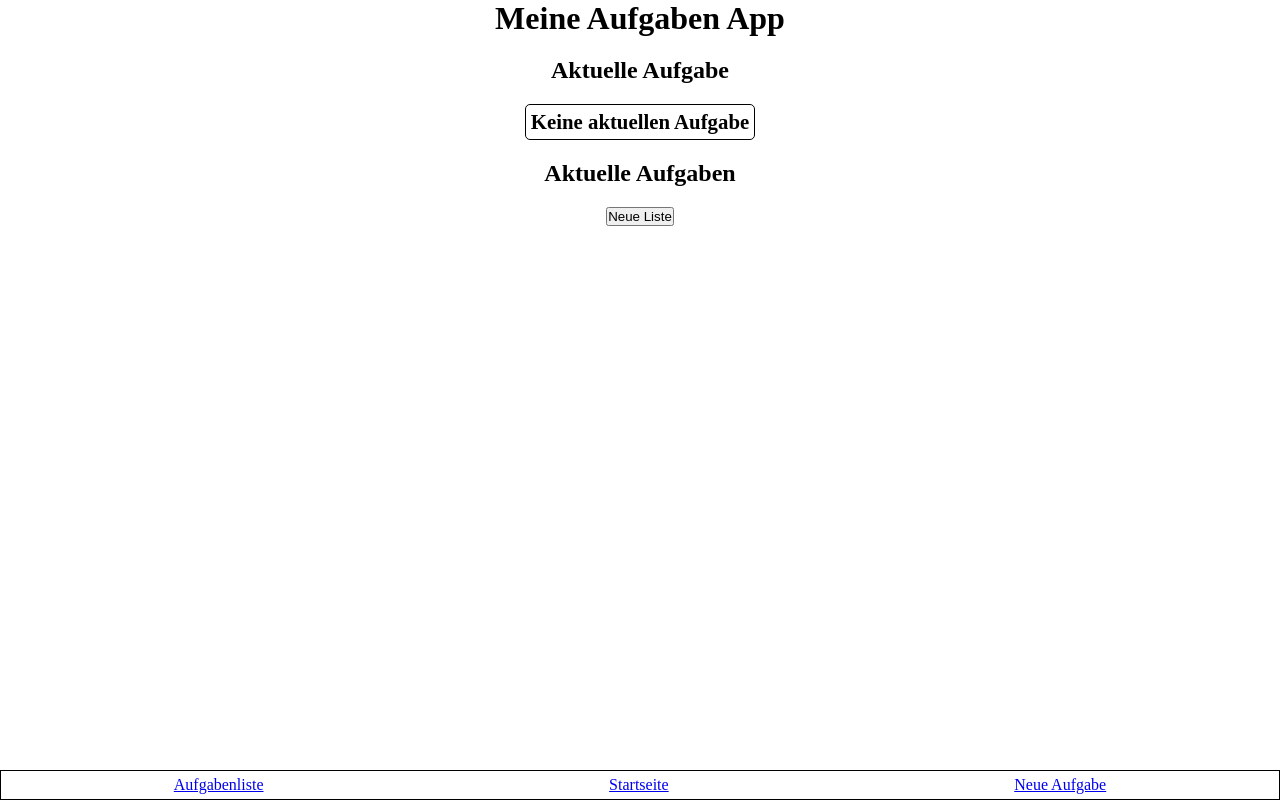
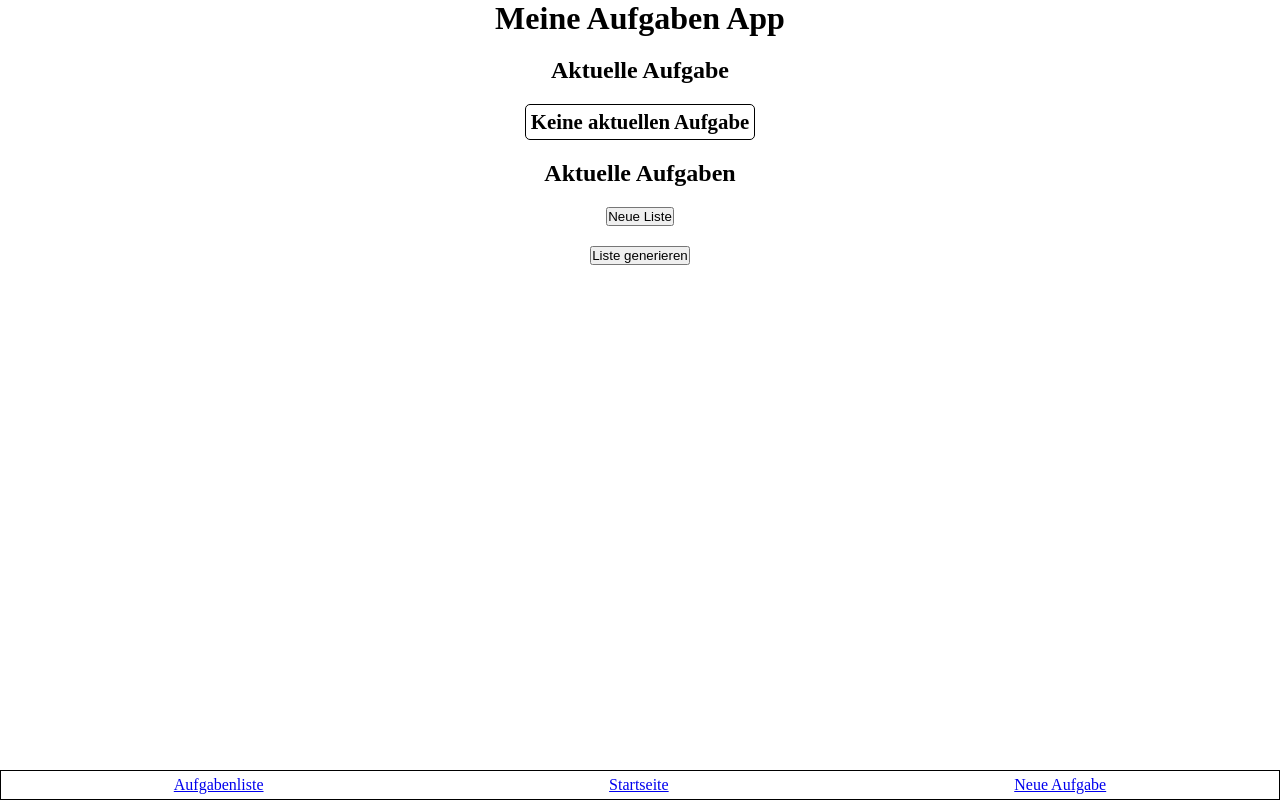
Before and after one commit to A11yship/capstone-project, a Next.js app: page / in a window 1280 px wide. Built offline with nearby package versions, Linux system fonts and the light colour scheme.

Commit message:
Add generate list button to index page

```diff
--- a/src/pages/index.js
+++ b/src/pages/index.js
@@ -24,8 +24,9 @@ export default function HomePage() {
 				<CurrentTask />
 				<h2>Aktuelle Aufgaben</h2>
 				<Button onClick={() => router.push('/create-list')}>
-					{currentTasks.length === 0 ? 'Neue Liste' : 'Liste Editieren'}
+					{currentTasks.length === 0 ? 'Neue Liste' : 'Liste editieren'}
 				</Button>
+				<Button onClick={() => router.push('/generate-list')}>Liste generieren</Button>
 				<StyledList role="list">
 					{currentTasks.map((task, index) => (
 						<StyledListItem key={task.id} current={index === 0}>
```
